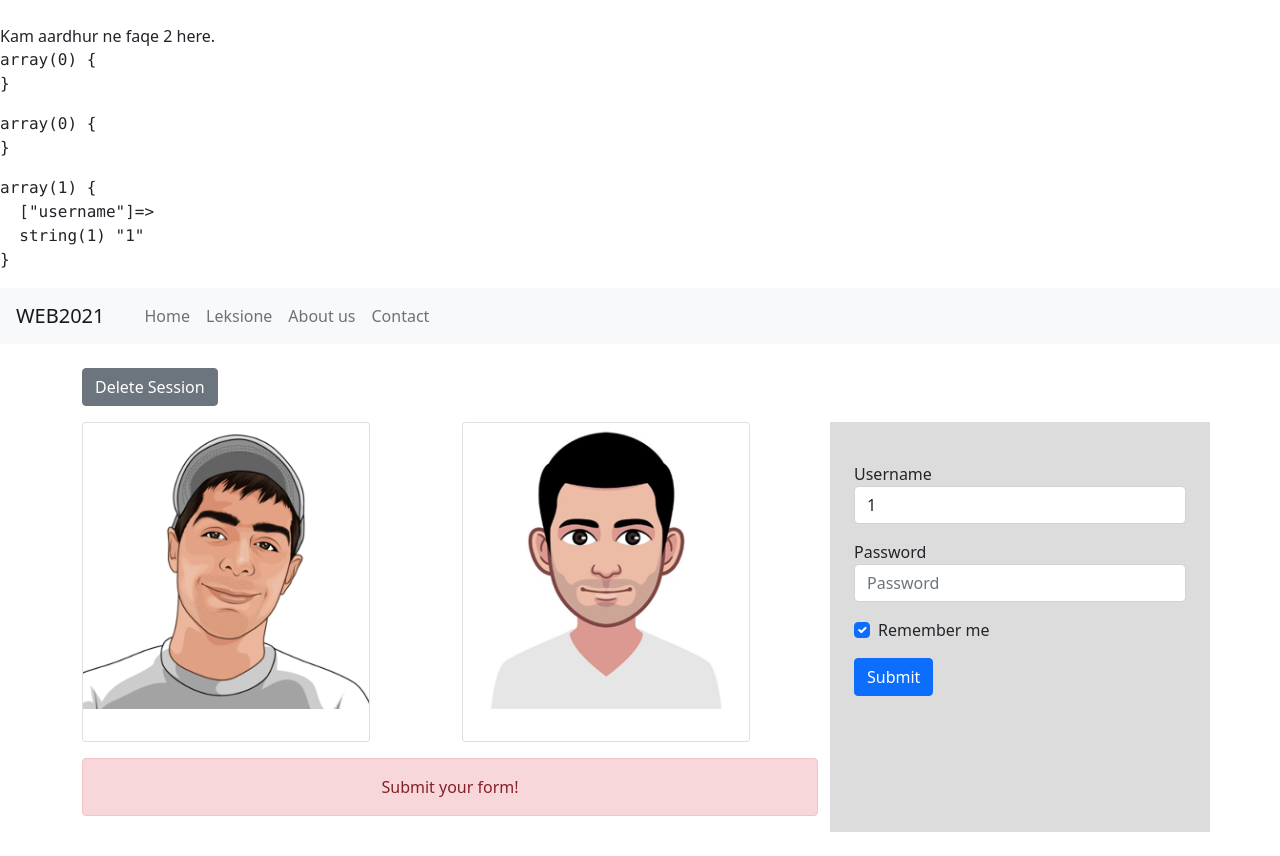
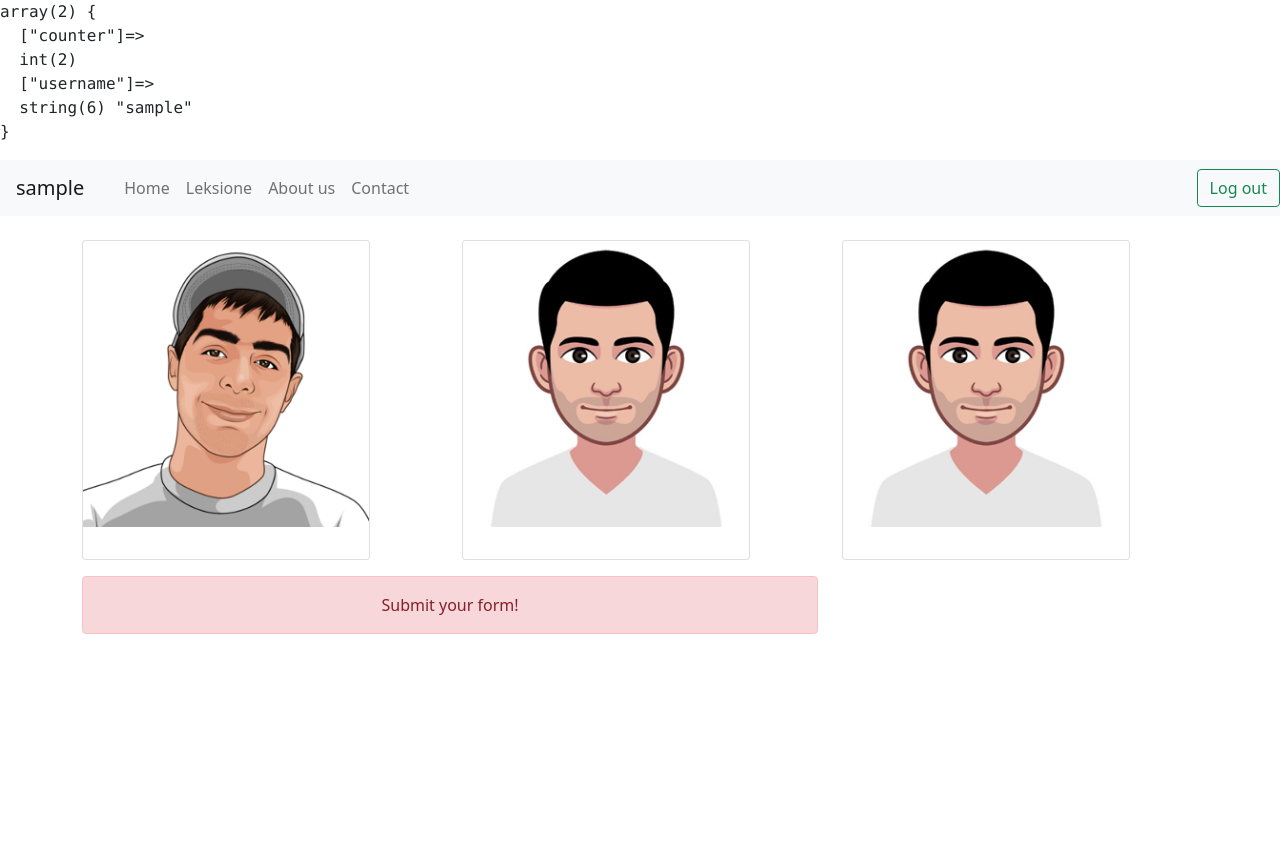
Before and after one commit to RominaShyle/KursiMengjes, a PHP site: page /index.php in a window 1280 px wide. After the commit the page ends 634 px from the top, so only its background shows below. Run offline with PHP 8.4, Linux system fonts and the light colour scheme; the visitor is signed in with stand-in values (Sample User, id 1); some libraries are stand-ins or nearby versions.

Commit message:
sessions vazhdim

```diff
--- a/index.php
+++ b/index.php
@@ -2,26 +2,28 @@
 <?php
 
 session_start();
+
+
 if(!isset($_SESSION['counter'])){
   $_SESSION['counter'] = 1;
 }else
 $_SESSION['counter'] += 1;
 
-echo "<br>Kam aardhur ne faqe ". $_SESSION['counter'] . " here. <br>";
+// echo "<br>Kam ardhur ne faqe ". $_SESSION['counter'] . " here. <br>";
+
+// echo "<pre>";
+
+// var_dump($_GET);
+// echo "</pre>";
+
+// echo "<pre>";
+
+// var_dump($_POST);
+// echo "</pre>";
 
 echo "<pre>";
 
-var_dump($_GET);
-echo "</pre>";
-
-echo "<pre>";
-
-var_dump($_POST);
-echo "</pre>";
-
-echo "<pre>";
-
-var_dump($_COOKIE);
+var_dump($_SESSION);
 echo "</pre>";
 
 
@@ -32,6 +34,11 @@ echo "</pre>";
 
 
 if($_SERVER['REQUEST_METHOD'] == 'POST'){
+
+  if(isset($_POST['username']) && !empty($_POST['username'])){
+
+    $_SESSION['username'] = $_POST['username'];
+  }
   if(isset($_POST['remember']) && $_POST['remember'] == 'on'){
    setcookie('username', $_POST['username'], time() + 3600, '/' , "", 0);
    setcookie('password', $_POST['password'], time() + 3600, '/' , "", 0);
@@ -68,8 +75,6 @@ require_once 'head.php';
 require_once 'navbar.php';
 ?>
 <div class="container my-4">
-<form action="leksione.php" method="post">
-<button type="submit" class="btn btn-secondary" name="delete_session" value="1">Delete Session</button></form>
 <div class="row">
 <div class="col-md-8">
     <div class="row">
@@ -100,9 +105,13 @@ Submit your form!
 </div>';?></div>
 
 
+<?php if(!isset($_SESSION['username'])){?>
+
 <div class="col-md-4 p-4" style="
     background: gainsboro;
 ">
+
+
 <form method="Post" action="index.php">
   <div class="form-group my-3">
     <label for="exampleInputEmail1">Username</label>
@@ -116,16 +125,23 @@ Submit your form!
     <input type="checkbox" class="form-check-input " id="exampleCheck1" name="remember" <?= isset($_COOKIE['username']) ? 'checked' : '' ?>>
     <label class="form-check-label" for="exampleCheck1">Remember me </label>
   </div>
-  <button type="submit" class="btn btn-primary">Submit</button>
+  <button type="submit" class="btn btn-primary">Log in</button>
 </form></div>
 </div>
 
 </div>
 <?php
 
-
+}
+else
 ?>
-
+<div class="col-md-4">
+    <div class="card" style="width: 18rem;">
+  <img src="images/avatar3.jpg" class="card-img-top" alt="...">
+  <div class="card-body">
+  </div>
+</div>
+        </div>
 
 </body>
 </html>
--- a/navbar.php
+++ b/navbar.php
@@ -4,7 +4,7 @@
 <nav class="navbar navbar-expand-lg navbar-light bg-light sticky-top">
         <!--  Linket e listes se parenditur -->
           <a class="navbar-brand px-3" href="#">
-         <?php echo SITE_TITLE; ?>
+         <?= isset($_SESSION['username']) ? $_SESSION['username'] : SITE_TITLE ?>
           </a>
 
           <!-- buton per Toggle/Collapse  -->
@@ -33,8 +33,12 @@
                 </li>
                 </ul>
 
+<?php if(isset($_SESSION['username'])) {?>
+                <form class="form-inline my-2 my-lg-0" action="logout.php" method="get">
+      <button class="btn btn-outline-success my-2 my-sm-0" type="submit">Log out</button>
+    </form>
+    <?php } ?>
+          </div>
 
 
-          </div>
-
       </nav>
```
Also changed, not shown: leksione.php (+4 -4 lines), logout.php (added, +13 -0 lines).
